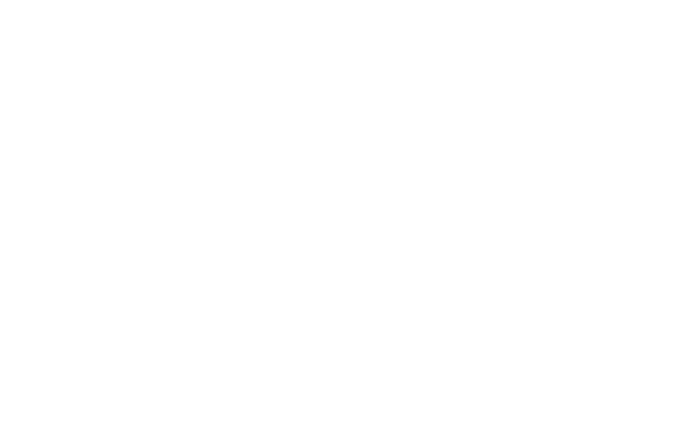
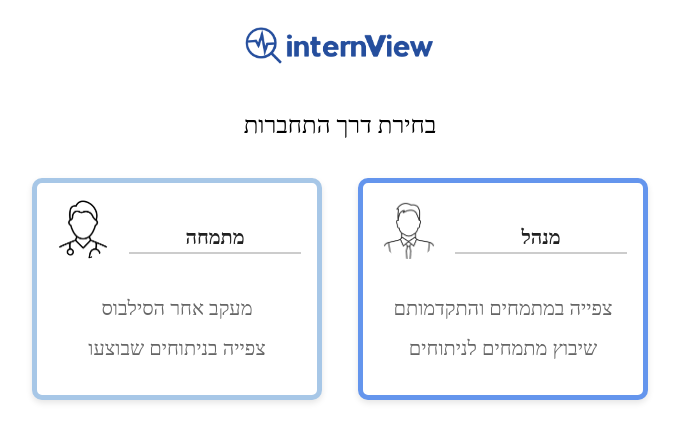
Before and after one commit to Rahav89/internviewFront, a React (Vite) app: page /ManagerOptions in a window 1280 px wide. Before the commit this address had no page. Shown: the top 442 px of the page, without its empty margins (300-979 px from the left). Built offline with nearby package versions, Linux system fonts and the light colour scheme.

Commit message:
ManagerOptions

```diff
--- a/src/App.jsx
+++ b/src/App.jsx
@@ -12,6 +12,7 @@
 import '@fontsource/roboto/300.css';
 import CardsDetailsInterns from './FFCompos/CardsDetailsInterns';
 import Calendar from './FFCompos/Calendar';
+import ManagerOptions from './FFCompos/ManagerOptions';
 
 const theme = createTheme({
     typography: {
@@ -30,6 +31,7 @@
             <Router>
                 <Routes>
                     <Route path="/" element={<Login />} />
+                    <Route path="/ManagerOptions" element={<ManagerOptions />} />
                     <Route path="/intern" element={<InternPage />} />
                     <Route path="/profile" element={<ProfileIntern />} />
                     <Route path="/calender" element={<Calendar />} />
--- a/src/FFCompos/InternPage.jsx
+++ b/src/FFCompos/InternPage.jsx
@@ -13,6 +13,7 @@
 import FloatingChatButton from './FloatingChatButton';
 import AssignmentTurnedInIcon from '@mui/icons-material/AssignmentTurnedIn';
 import DomainVerificationIcon from '@mui/icons-material/DomainVerification';
+import ManagerOptions from '../FFCompos/ManagerOptions';
 //--------------------------------------------------------
 
 export default function InternPage() {
@@ -186,6 +187,7 @@
         </Grid>
       </Container>
       <FloatingChatButton />
+      <ManagerOptions />
     </>
   );
 }
--- a/src/FFCompos/Login.jsx
+++ b/src/FFCompos/Login.jsx
@@ -140,7 +140,13 @@
                     });
                     // Automatically navigate to '/intern' after the toast message
                     setTimeout(() => {
-                        navigate('/intern');
+                        if (currentUser.isManager){
+                            navigate('/ManagerOptions');
+
+                        }
+                        else {
+                            navigate('/intern');
+                        }
                     }, 1000); // Match this time with the timer above
                 }
             })
--- /dev/null
+++ b/src/FFCompos/ManagerOptions.jsx
@@ -0,0 +1,143 @@
+import React from "react";
+import {
+    Box,
+    Card,
+    CardHeader,
+    CardContent,
+    Typography,
+    Avatar,
+    Grid
+} from "@mui/material";
+import { FontAwesomeIcon } from '@fortawesome/react-fontawesome';
+import { faKey } from '@fortawesome/free-solid-svg-icons';
+
+import doctorPic from "/src/Image/doctor_picForCard.png";
+import managerPic from "/src/Image/manager_picForCard.png";
+import doctorHomePic from '/src/Image/doctorHomePic.png';
+import logoHomePic from '/src/Image/InternView.png';
+import { useNavigate } from 'react-router-dom';
+
+const images = {
+    doctorPic,
+    managerPic
+};
+
+//-------------------------------------
+
+export default function ManagerOptions() {
+    const [formData, setFormData] = React.useState([
+        {
+            name: "מנהל",
+            picName: "managerPic",
+            opt: ["צפייה במתמחים והתקדמותם", "שיבוץ מתמחים לניתוחים"],
+            route: '/manager'
+        },
+        {
+            name: "מתמחה",
+            picName: "doctorPic",
+            opt: ["מעקב אחר הסילבוס", "צפייה בניתוחים שבוצעו"],
+            route: '/intern'
+        }
+    ]);
+
+    const navigate = useNavigate();
+
+    function handleCardClick(route) {
+        navigate(route);
+    }
+
+    return (
+        <>
+            <Box
+                sx={{
+                    display: 'flex',
+                    flexDirection: 'column',
+                    alignItems: 'center',
+                    justifyContent: 'flex-start', // Align content to the top
+                    pt: 1, // Add padding top to push content down a bit
+                }}
+            >
+                <img
+                    src={logoHomePic}
+                    alt="Logo"
+                    style={{
+                        width: 'auto',
+                        maxWidth: '200px',
+                        height: 'auto',
+                        maxHeight: '100px',
+                    }}
+                />
+            </Box>
+            <Typography component="h1" variant="h5" sx={{ mb: 4, mt: 5 }}>
+                בחירת דרך התחברות
+            </Typography>
+            <Box
+                sx={{
+                    display: "flex",
+                    justifyContent: "center",
+                    marginBottom: 2,
+                    marginTop: 2,
+                }}
+            >
+                <Grid container spacing={{ xs: 1, md: 3 }} sx={{ direction: 'rtl', justifyContent: 'center' }}>
+                    {formData.map((item, index) => (
+                        <Grid item xs={12} sm={6} md={4} lg={3} key={index}>
+                            <Card
+                                onClick={() => handleCardClick(item.route)}
+                                sx={{
+                                    display: "flex",
+                                    flexDirection: "column",
+                                    backgroundColor: "#fff",
+                                    border: "5px solid",
+                                    borderRadius: "10px",
+                                    boxShadow: "0 3px 6px rgba(0, 0, 0, 0.1)",
+                                    transition: "transform 0.3s",
+                                    "&:hover": {
+                                        transform: "scale(1.05)",
+                                    },
+                                    margin: '0.4rem',
+                                    borderColor: item.name === "מנהל" ? "CornflowerBlue" : "#A7C7E7",
+                                }}
+                            >
+                                <CardHeader
+                                    avatar={
+                                        <Avatar
+                                            sx={{
+                                                width: 60,
+                                                height: 60,
+                                                marginBottom: 2,
+                                                objectFit: "contain"
+                                            }}
+                                            src={images[item.picName]}
+                                        />
+                                    }
+
+                                    sx={{
+                                        display: "flex",
+                                        flexDirection: "row-reverse",
+                                        alignItems: "center",
+                                        justifyContent: "space-between",
+                                        marginBottom: 0,
+                                    }}
+                                    titleTypographyProps={{
+                                        variant: "h6", // Changed from "subtitle1" to "h6"
+                                        fontWeight: "bold",
+                                        borderBottom: '2px solid #ccc'
+                                    }}
+                                    title={item.name}
+                                />
+                                <CardContent sx={{ paddingTop: 0 }}>
+                                    {item.opt.map((option, idx) => (
+                                        <Typography key={idx} component="h2" variant="h6" sx={{ mb: 1 }} color="text.secondary" align="center">
+                                            {option}
+                                        </Typography>
+                                    ))}
+                                </CardContent>
+                            </Card>
+                        </Grid>
+                    ))}
+                </Grid>
+            </Box>
+        </>
+    );
+}
```
Also changed, not shown: src/Image/doctor_picForCard.png (added), src/Image/manager_picForCard.png (added).
